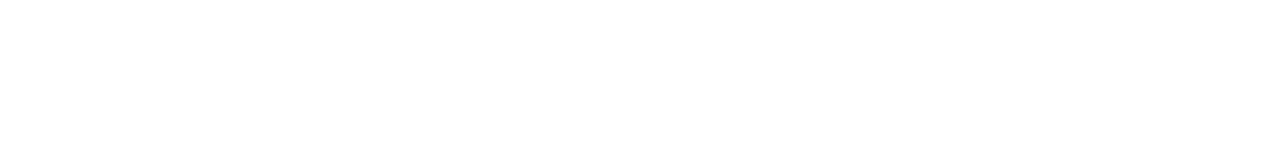
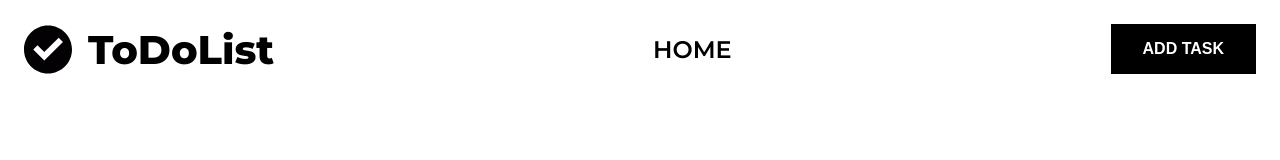
Before and after one commit to itsechi/todo-list, a website built with webpack: page src/template.html in a window 1280 px wide. Built offline with nearby package versions, Linux system fonts and the light colour scheme.

Commit message:
Add and style the header

```diff
--- a/package.json
+++ b/package.json
@@ -19,6 +19,7 @@
   "homepage": "https://github.com/itsechi/todo-list#readme",
   "devDependencies": {
     "css-loader": "^6.7.1",
+    "html-loader": "^4.1.0",
     "html-webpack-plugin": "^5.5.0",
     "node-sass": "^7.0.1",
     "sass-loader": "^13.0.2",
--- a/src/index.js
+++ b/src/index.js
@@ -0,0 +1 @@
+import './sass/main.scss';
--- /dev/null
+++ b/src/sass/_base.scss
@@ -0,0 +1,44 @@
+html {
+  box-sizing: border-box;
+}
+
+*,
+*::before,
+*::after {
+  box-sizing: inherit;
+  margin: 0;
+  padding: 0;
+}
+
+body {
+  font-family: 'Montserrat', sans-serif;
+}
+
+a {
+  text-decoration: none;
+  color: black;
+
+  &:hover {
+    border-bottom: 2px solid black;
+  }
+}
+
+li {
+  list-style: none;
+}
+
+button {
+  outline: none;
+  border: none;
+  background-color: black;
+  color: white;
+  padding: 1rem 2rem;
+  font-weight: 700;
+  font-size: 1rem;
+  cursor: pointer;
+
+  &:hover {
+    outline: 1px solid black;
+    outline-offset: 0.3rem;
+  }
+}
--- /dev/null
+++ b/src/sass/_header.scss
@@ -0,0 +1,28 @@
+.header {
+  padding: 1.5rem;
+  display: flex;
+  align-items: center;
+  justify-content: space-between;
+}
+
+.logo {
+  display: flex;
+
+  img {
+    width: 3rem;
+    height: auto;
+    margin-right: 1rem;
+  }
+
+  &__text {
+    font-size: 2.5rem;
+    font-weight: 800;
+  }
+}
+
+.nav {
+  &__link {
+    font-weight: 600;
+    font-size: 1.5rem;
+  }
+}
--- /dev/null
+++ b/src/sass/main.scss
@@ -0,0 +1,2 @@
+@import 'base';
+@import 'header';
--- a/src/template.html
+++ b/src/template.html
@@ -1,12 +1,29 @@
 <!DOCTYPE html>
 <html lang="en">
+
 <head>
   <meta charset="UTF-8">
   <meta http-equiv="X-UA-Compatible" content="IE=edge">
   <meta name="viewport" content="width=device-width, initial-scale=1.0">
-  <title>Document</title>
+  <link rel="preconnect" href="https://fonts.googleapis.com">
+  <link rel="preconnect" href="https://fonts.gstatic.com" crossorigin>
+  <link href="https://fonts.googleapis.com/css2?family=Montserrat:wght@500;600;700;800&display=swap" rel="stylesheet">
+  <title>ToDoList</title>
 </head>
+
 <body>
+  <header class="header">
+    <div class="logo">
+      <img src="./img/logo.svg" alt="">
+      <h1 class="logo__text">ToDoList</h1>
+    </div>
+    <nav class="nav">
+      <ul>
+        <li class="nav__link"><a href="#">HOME</a></li>
+      </ul>
+    </nav>
+    <button>ADD TASK</button>
+  </header>
+</body>
 
-</body>
 </html>
--- a/webpack.config.js
+++ b/webpack.config.js
@@ -8,7 +8,8 @@ module.exports = {
   output: {
     filename: "main.js",
     path: path.resolve(__dirname, "dist"),
-    clean: true
+    clean: true,
+    assetModuleFilename: "img/[name][ext]",
   },
   plugins: [
     new HtmlWebpackPlugin({
@@ -19,6 +20,10 @@ module.exports = {
   module: {
     rules: [
       {
+        test: /\.html$/,
+        use: ["html-loader"]
+      },
+      {
         test:/\.scss$/,
         use: [
           'style-loader',
@@ -26,6 +31,10 @@ module.exports = {
           'sass-loader'
         ]
       },
+      {
+        test: /\.(png|svg|jpg|jpeg|gif)$/i,
+        type: 'asset/resource',
+      },
     ]
   },
 };
```
Also changed, not shown: dist/img/logo.svg (added), dist/index.html, dist/main.js, src/img/logo.svg (added), 1 other file.
